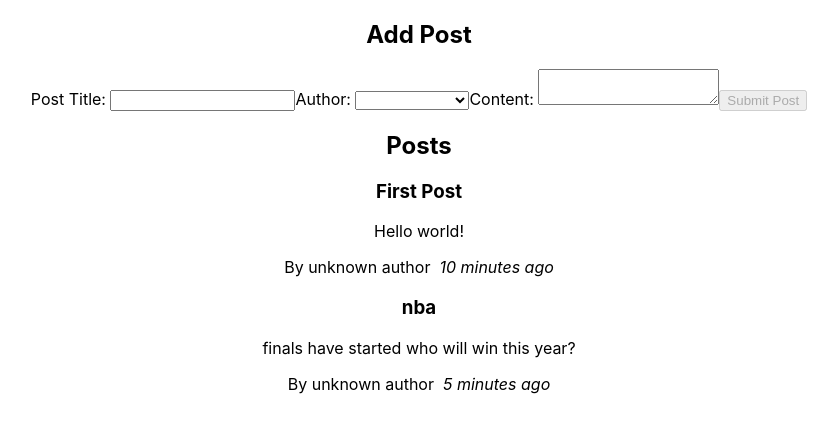
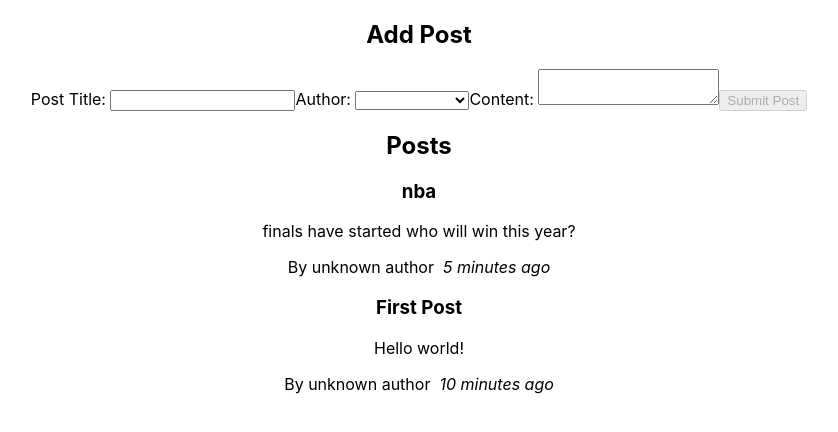
Before and after one commit to dwaynediddy/post-maker, a React (Create React App) app: page / in a window 1280 px wide. Shown: the top 432 px of the page, without its empty margins (221-1059 px from the left). Built offline with nearby package versions, Linux system fonts and the light colour scheme.

Commit message:
added posts to be in order from latest at top

```diff
--- a/src/features/posts/PostList.js
+++ b/src/features/posts/PostList.js
@@ -6,7 +6,9 @@
 const PostList = () => {
     const posts = useSelector(selectAllPosts)
 
-    const renderPosts = posts.map(post => (
+    const orderedPosts = posts.slice().sort((a, b) => b.date.localeCompare(a.date))
+
+    const renderPosts = orderedPosts.map(post => (
       <article key={post.id}>
           <h3>{post.title}</h3>
           <p>{post.content.substring(0, 100)}</p>
```
